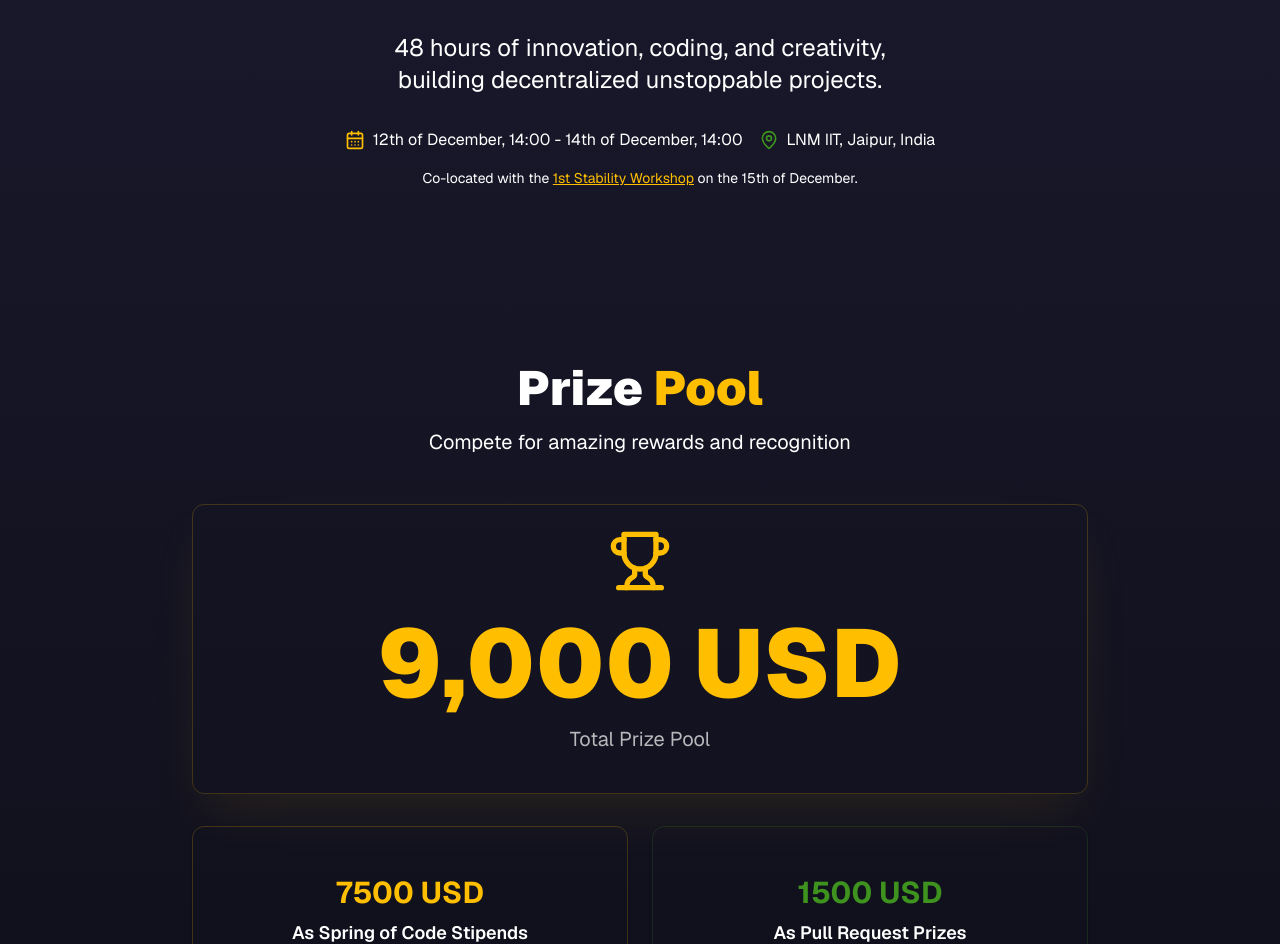
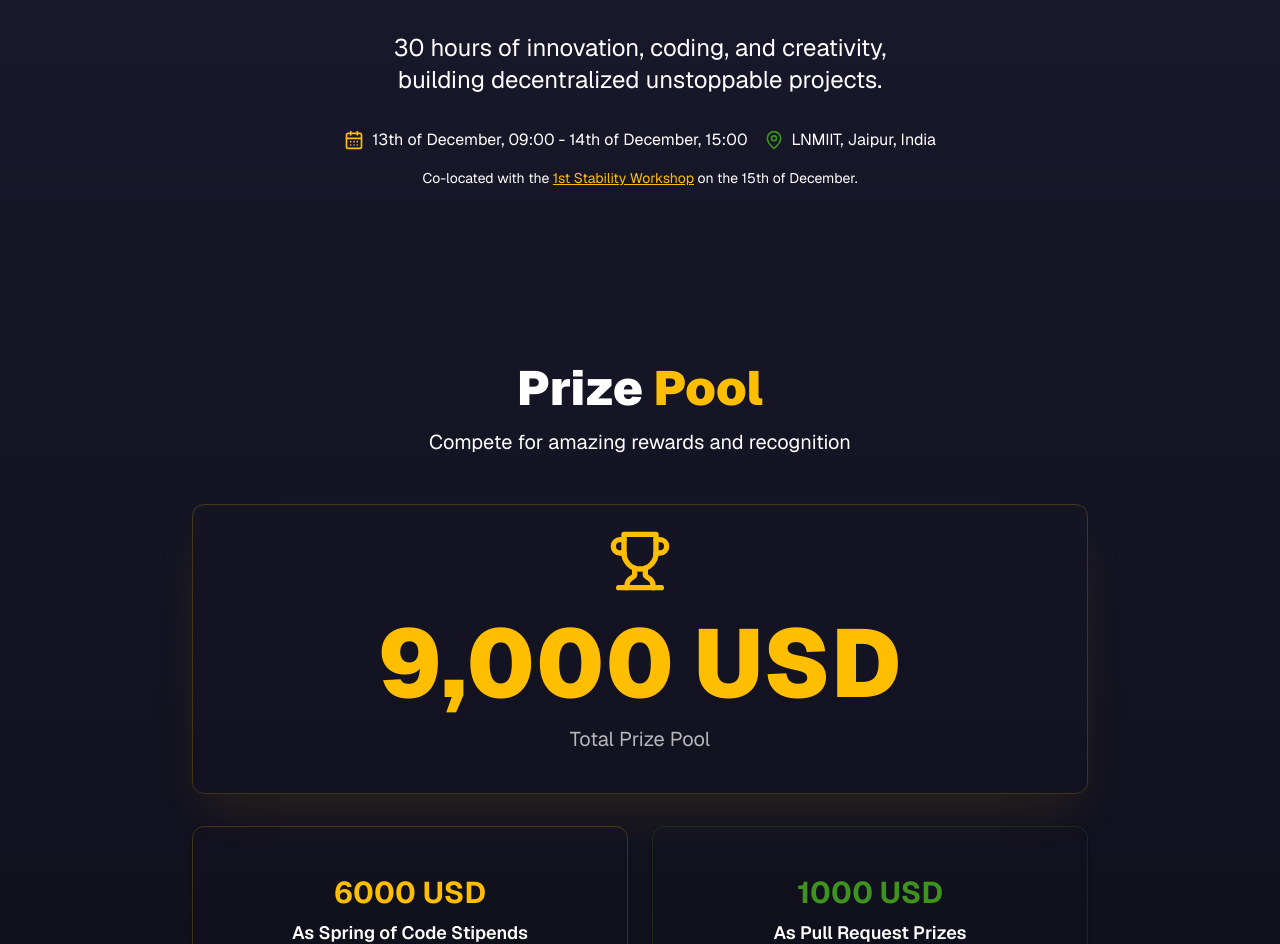
Before and after one commit to StabilityNexus/Hackathon-Website, a Next.js app: page / in a window 1280 px wide. Shown: the part 288-1232 px from the top of the page. Built offline with nearby package versions, Linux system fonts and the light colour scheme.

Commit message:
Refactor : Update Information

```diff
--- a/app/page.tsx
+++ b/app/page.tsx
@@ -45,17 +45,17 @@ export default function HackathonPage() {
               <br /> Hackathon
             </h1>
             <p className="text-xl md:text-2xl text-muted-foreground mb-8 text-pretty">
-              48 hours of innovation, coding, and creativity, <br />
+              30 hours of innovation, coding, and creativity, <br />
               building decentralized unstoppable projects.
             </p>
             <div className="flex flex-col sm:flex-row gap-4 justify-center items-center mb-4">
               <div className="flex items-center gap-2 text-foreground">
                 <CalendarDays className="w-5 h-5 text-primary" />
-                <span>12th of December, 14:00 - 14th of December, 14:00</span>
+                <span>13th of December, 09:00 - 14th of December, 15:00</span>
               </div>
               <div className="flex items-center gap-2 text-foreground">
                 <MapPin className="w-5 h-5 text-secondary" />
-                <span>LNM IIT, Jaipur, India</span>
+                <span>LNMIIT, Jaipur, India</span>
               </div>
             </div>
             <p className="text-sm text-muted-foreground mb-12">
@@ -98,7 +98,7 @@ export default function HackathonPage() {
             <div className="grid md:grid-cols-2 gap-6">
               <Card className="bg-background border-primary/20 text-center">
                 <CardContent className="pt-6">
-                  <div className="text-3xl font-bold text-primary mb-2">7500 USD</div>
+                  <div className="text-3xl font-bold text-primary mb-2">6000 USD</div>
                   <div className="text-lg font-semibold mb-2 text-foreground">As Spring of Code Stipends</div>
                   <p className="text-sm text-foreground/70">
                     5 winners will be selected for The Stable Order's Spring of Code program.
@@ -108,7 +108,7 @@ export default function HackathonPage() {
 
               <Card className="bg-background border-secondary/20 text-center">
                 <CardContent className="pt-6">
-                  <div className="text-3xl font-bold text-secondary mb-2">1500 USD</div>
+                  <div className="text-3xl font-bold text-secondary mb-2">1000 USD</div>
                   <div className="text-lg font-semibold mb-2 text-foreground">As Pull Request Prizes</div>
                   <p className="text-sm text-foreground/70">
                     Distributed to participants based on quality and quantity of merged PRs made to the repos of the
```
